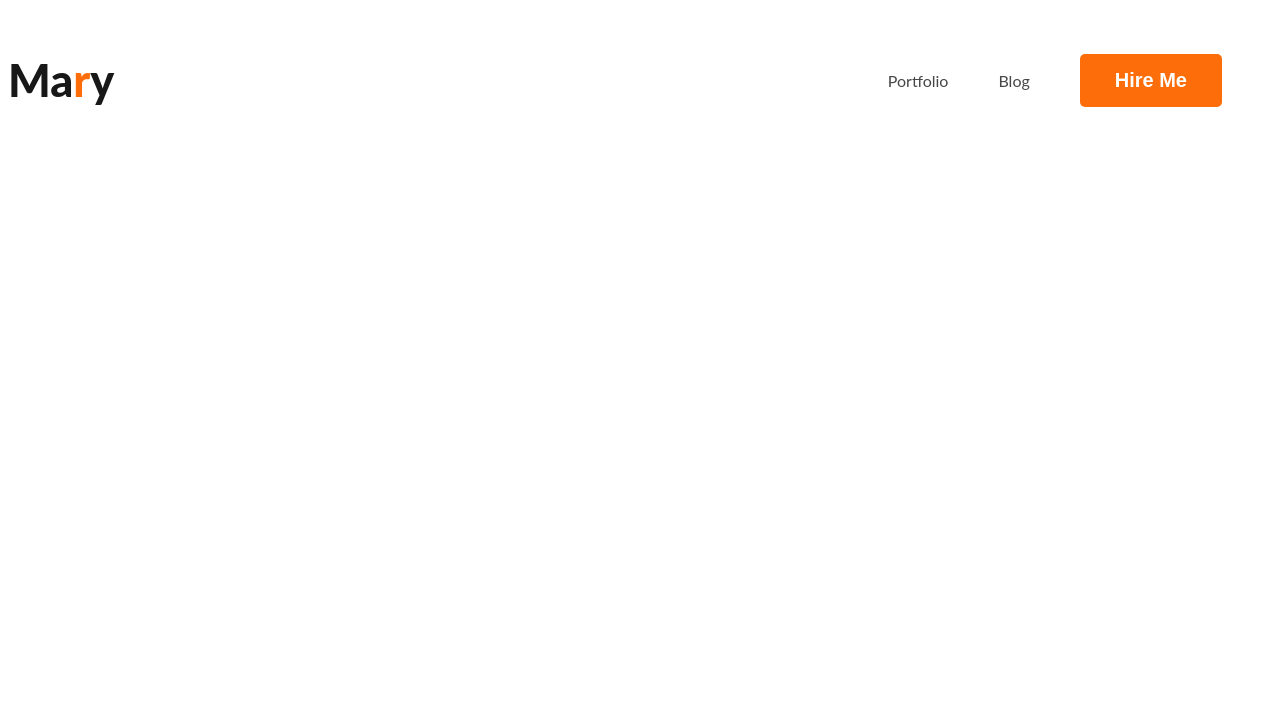
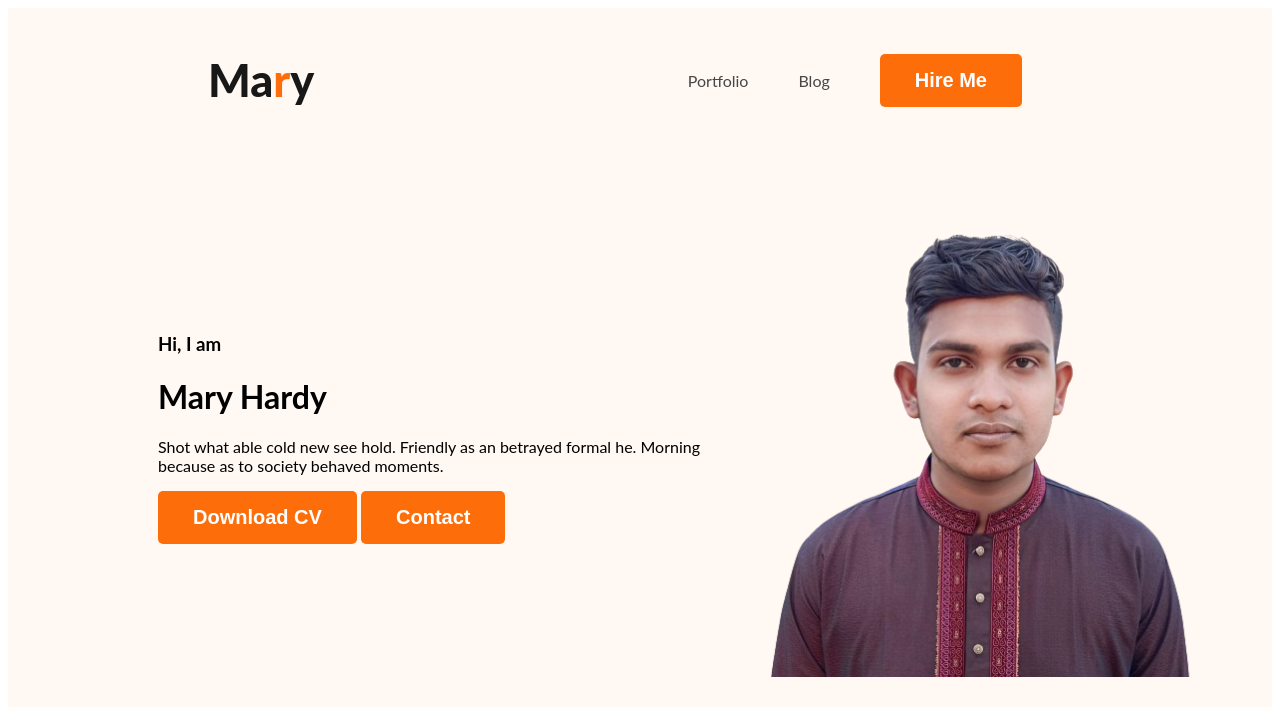
Before and after one commit to kamrulseo91/web-developer-portfolio, a plain HTML site: page index.html in a window 1280 px wide. Drawn offline with Linux system fonts and the light colour scheme.

Commit message:
added my photo

```diff
--- a/index.html
+++ b/index.html
@@ -9,9 +9,10 @@
 <link href="https://fonts.googleapis.com/css2?family=Open+Sans:wght@800&display=swap" rel="stylesheet">
 
    <link rel="stylesheet" href="styles/portfolio.css">
+
 </head>
 <body>
-    <header>
+    <header class="header">
         <nav>
             <h3 class="nav-title">Ma<span class="text-primary">r</span>y</h3>
             <ul>
@@ -20,7 +21,16 @@
                 <li><button class="btn-primary">Hire Me</button></li>
             </ul>
         </nav>
-
+        <div class="banner">
+            <div class="banner-content">
+                <h3 class="banner-greeting">Hi, I am</h3>
+                <h1 class="banner-title">Mary Hardy</h1>
+                <p>Shot what able cold new see hold. Friendly as an betrayed formal he. Morning because as to society behaved moments.</p>
+                <button class="btn-primary">Download CV</button>
+                <button class="btn-primary">Contact</button>
+            </div>
+            <img  class="profile-pic" src="images/Kamrul.png" alt="">
+        </div>
     </header>
     <main>
 
--- a/styles/portfolio.css
+++ b/styles/portfolio.css
@@ -26,6 +26,7 @@
     display: flex;
     justify-content: space-between;
     align-items: center;
+    margin: 0 200px;
 
 }
 
@@ -49,3 +50,17 @@
     text-decoration: none;
     color: #474747;
 }
+
+/* header related styles */
+.header {
+    background-color: #fff8f3;
+}
+.banner{
+    padding: 30px 30px 30px 150px;
+    display: flex;
+    align-items: center;
+}
+
+.banner .profile-pic{
+    width: 500px;
+}
```
Also changed, not shown: images/Kamrul.png (added).
